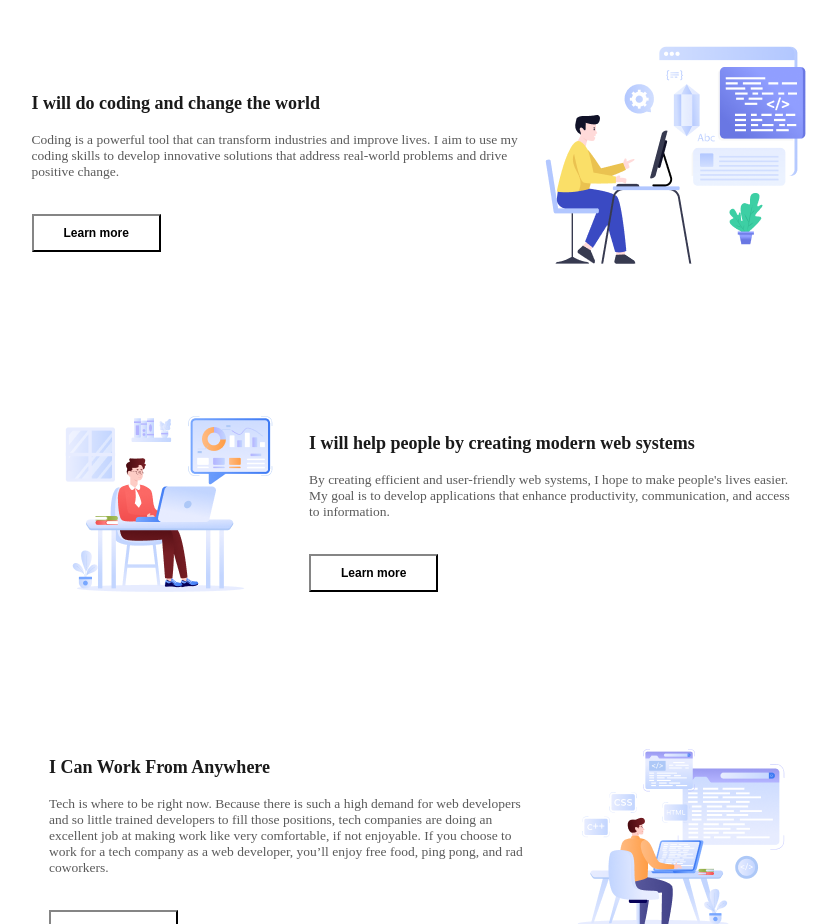
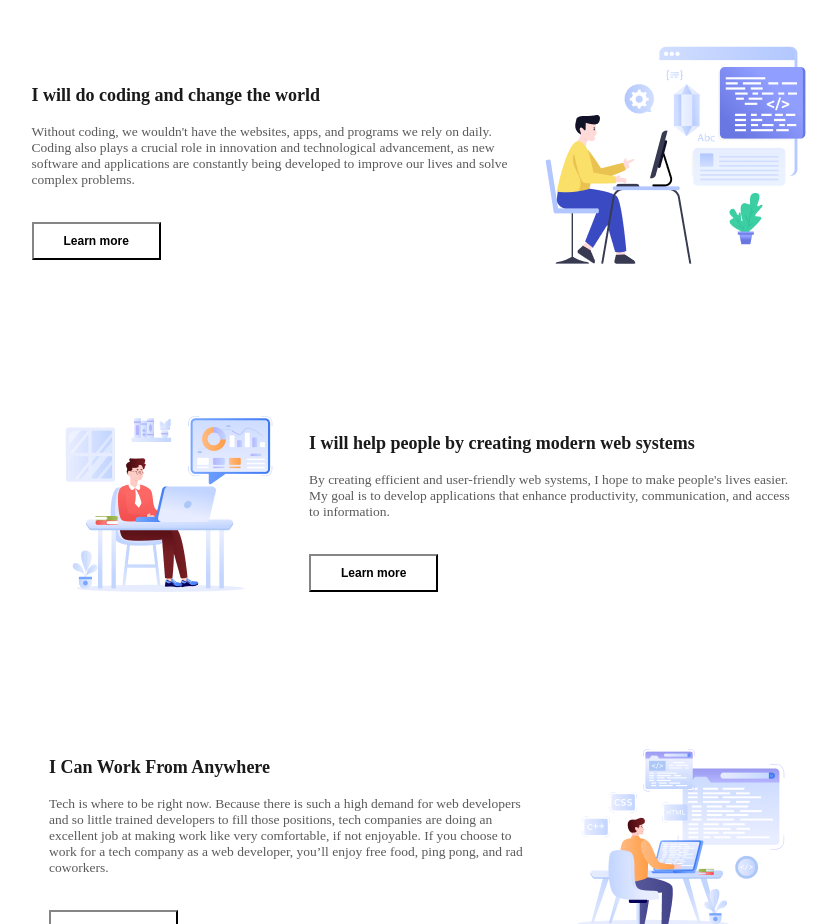
Before and after one commit to muin99/PortfolioWeb, a plain HTML site: page index.html in a window 1280 px wide. Shown: the part 920-1844 px from the top of the page, without its empty margins (215-1052 px from the left). Drawn offline with Linux system fonts and the light colour scheme; a web font is replaced by a local one.

Commit message:
COding changes the world text is changed

```diff
--- a/index.html
+++ b/index.html
@@ -29,7 +29,7 @@
         <div class="imgtext">
             <div class="text-content">
                 <h3>I will do coding and change the world</h3>
-                <p>Coding is a powerful tool that can transform industries and improve lives. I aim to use my coding skills to develop innovative solutions that address real-world problems and drive positive change.</p>
+                <p>Without coding, we wouldn't have the websites, apps, and programs we rely on daily. Coding also plays a crucial role in innovation and technological advancement, as new software and applications are constantly being developed to improve our lives and solve complex problems.</p>
                 <a href="https://www.byjusfutureschool.com/blog/how-coding-has-changed-the-world-for-the-better/">
                 <button class="btn3">Learn more</button></a>
             </div>
```
